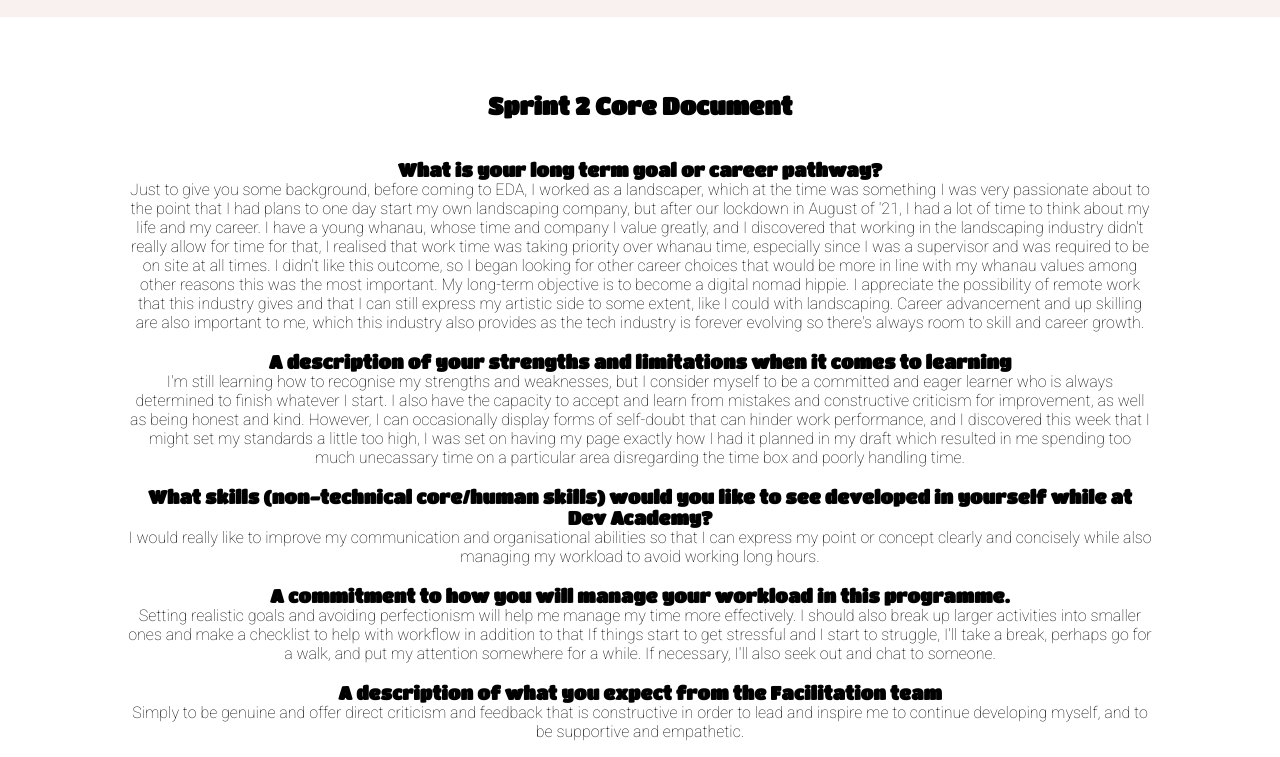
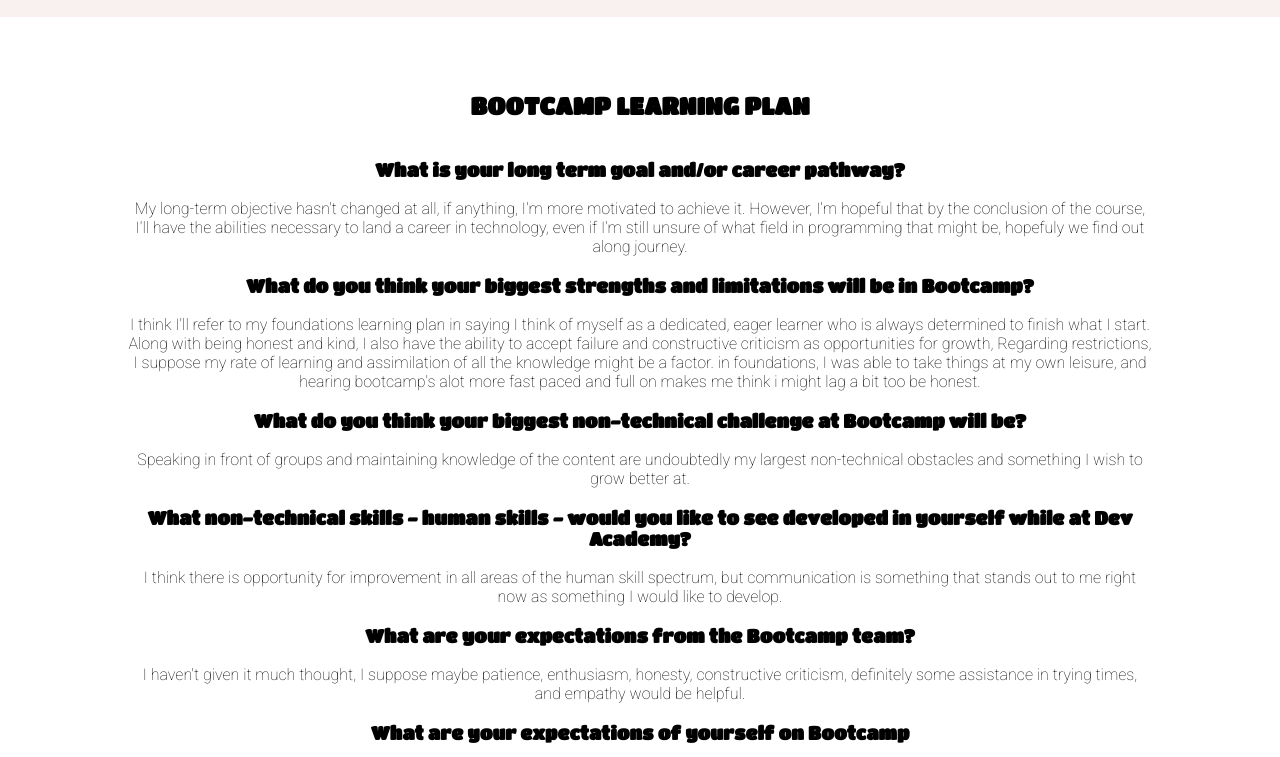
Before and after one commit to fredk-pene/og-github.io, a plain HTML site: page blog/learning-plan.html in a window 1280 px wide. Shown: the part 182-939 px from the top of the page. Drawn offline with Linux system fonts and the light colour scheme.

Commit message:
bootcamp learning plan

```diff
--- a/blog/learning-plan.html
+++ b/blog/learning-plan.html
@@ -30,9 +30,7 @@
             <a href="emotional-intelligence.html">Emotional Intelligence</a>
             <a href="neuroplasticity.html">Neuroplasticity & Growth Mindset</a>
             <a href="foundations-reflections.html">foundations & Reflections</a>
-
           </div>
-
         </div>
        <a href=## style="float:right">  </a>
       </div>
@@ -44,7 +42,55 @@
       </section>
 
       <div class="pageWrapper">
-        <h2 class="titanfont" > Sprint 2 Core Document </h2>
+        <h2 class="titanfont" > BOOTCAMP LEARNING PLAN</h2>
+        <div class="robofont">
+          <h3 class="titanfont">What is your long term goal and/or career pathway?</h3>
+          <br>
+          <p>
+            My long-term objective hasn't changed at all, if anything, I'm more motivated to achieve it. However, I'm hopeful that by the conclusion
+            of the course, I'll have the abilities necessary to land a career in technology, even if I'm still unsure of what field in programming that might be, hopefuly
+            we find out along journey.
+          </p>
+          <br>
+          <h3 class="titanfont">What do you think your biggest strengths and limitations will be in Bootcamp?</h3>
+          <br>
+          <p>
+            I think I'll refer to my foundations learning plan in saying I think of myself as a dedicated, eager learner who
+            is always determined to finish what I start. Along with being honest and kind, I also have the ability to accept
+            failure and constructive criticism as opportunities for growth, Regarding restrictions, I suppose my rate of learning
+            and assimilation of all the knowledge might be a factor. in foundations, I was able to take things at my own leisure, and hearing
+            bootcamp's alot more fast paced and full on makes me think i might lag a bit too be honest.
+          </p>
+          <br>
+          <h3 class="titanfont">What do you think your biggest non-technical challenge at Bootcamp will be?</h3>
+          <br>
+          <p>
+            Speaking in front of groups and maintaining knowledge of the content are undoubtedly my largest non-technical obstacles and something
+            I wish to grow better at.
+          </p>
+          <br>
+          <h3 class="titanfont">What non-technical skills - human skills - would you like to see developed in yourself while at Dev Academy?</h3>
+          <br>
+          <p>
+            I think there is opportunity for improvement in all areas of the human skill spectrum, but communication is something that stands out to me right now as something
+            I would like to develop.
+          </p>
+          <br>
+          <h3 class="titanfont">What are your expectations from the Bootcamp team?</h3>
+          <br>
+          <p>
+            I haven't given it much thought, I suppose maybe patience, enthusiasm, honesty, constructive criticism, definitely some assistance in trying times, and empathy would be helpful.
+          </p>
+          <br>
+          <h3 class="titanfont">What are your expectations of yourself on Bootcamp</h3>
+          <br>
+          <p>
+            I want to make the most of my time at Dev Academy to develop the skills I'll need to start a career in IT and to get sh*t done.
+          </p>
+          <br>
+          <p>____________________________</p>
+          <br>
+        <h2 class="titanfont" > FOUNDATIONS LEARNING PLAN </h2>
         <div class="robofont">
           <h3 class="titanfont">What is your long term goal or career pathway?</h3>
          <P>
--- a/styles/main.css
+++ b/styles/main.css
@@ -12,7 +12,7 @@
 .header {
   background-color: rgb(249, 240, 240);
   font-family: 'Titan One', cursive;
-  font-size: 180%;
+  font-size: 60px;
   padding: 20px;
   text-align: center;
 }
```
Also changed, not shown: index.html (+2 -2 lines).
